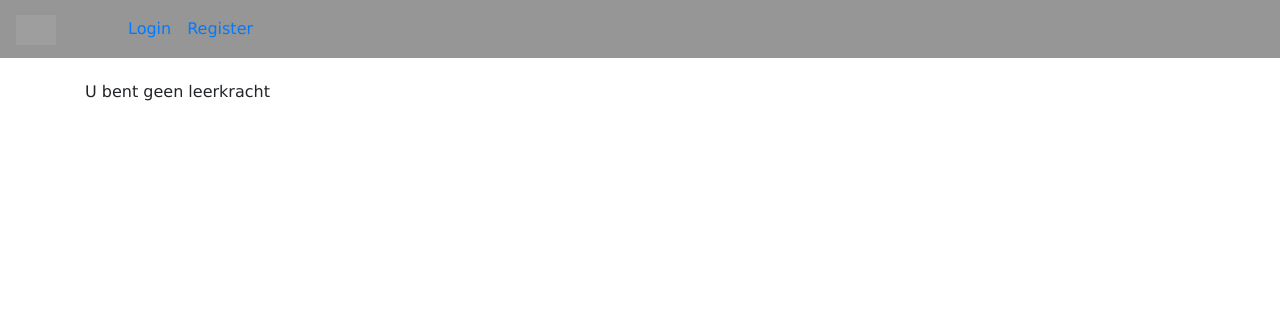
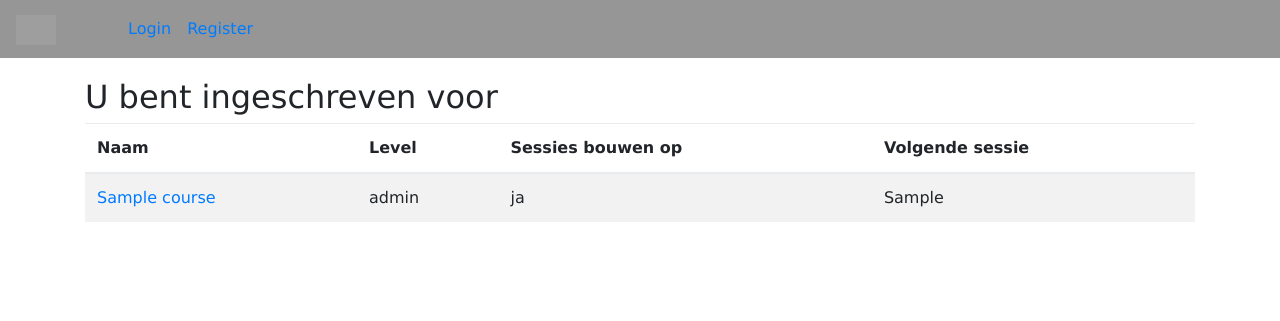
Before and after one commit to hgjd/opengym, a Django app: template coursemanaging/templates/coursemanaging/courses-user.html in a window 1280 px wide. Shown: the top 321 px of the page. Run offline with Django 3.2, Linux system fonts and the light colour scheme; the template is opened without the code that fills it: most values are stand-ins (such as "Sample title", 1, 10 or a date in 2020); some libraries are stand-ins or nearby versions; grey boxes are pictures that could not be loaded.

Commit message:
Add overvieuw courses

```diff
--- a/coursemanaging/models.py
+++ b/coursemanaging/models.py
@@ -99,6 +99,9 @@ class Course(models.Model):
     def __str__(self):
         return self.course_name
 
+    def get_next_session(self):
+        return Session.objects.filter(course=self).order_by('-start_datetime')[0]
+
 
 class Session(models.Model):
     course = models.ForeignKey(Course, related_name='sessions', default=1, null=True, blank=True)
--- a/coursemanaging/templates/coursemanaging/course-detail.html
+++ b/coursemanaging/templates/coursemanaging/course-detail.html
@@ -16,6 +16,10 @@
     <input type="hidden" name="join_course" value="true">
     <button type="submit" class="btn btn-primary">Shrijf je in</button>
 </form>
+{% elif is_teacher%}
+<button class="btn btn-success disabled">U bent leerkracht</button>
+{% else %}
+<button class="btn btn-success disabled">U bent ingeschreven</button>
 {% endif %}
 
 <h2>Leerkrachten</h2>
--- a/coursemanaging/templates/coursemanaging/courses-user.html
+++ b/coursemanaging/templates/coursemanaging/courses-user.html
@@ -43,6 +43,26 @@
 
 {% endif %}
 {% else %}
-<p>U bent geen leerkracht</p>
+<H2>U bent ingeschreven voor</H2>
+<table class="table table-striped">
+    <thead>
+    <tr>
+        <th>Naam</th>
+        <th>Level</th>
+        <th>Sessies bouwen op</th>
+        <th>Volgende sessie</th>
+    </tr>
+    </thead>
+    <tbody>
+    {% for course in courses_student %}
+    <tr>
+        <td><a href="{% url 'coursemanaging:course-detail' course.id %}"> {{course.course_name}} </a></td>
+        <td>{{course.get_course_level_display}}</td>
+        <td>{{course.build_up_sessions|yesno:"ja,nee"}}</td>
+        <td>{{course.get_next_session}}</td>
+    </tr>
+    {% endfor %}
+    </tbody>
+</table>
 {% endif %}
 {% endblock %}
--- a/opengym/templates/base.html
+++ b/opengym/templates/base.html
@@ -29,10 +29,7 @@
     <ul class="navbar-nav mr-auto ml-5">
         {% if user.is_authenticated %}
         <li>
-            <a class="nav-link" href="#">FLOP</a>
-        </li>
-        <li>
-            <a class="nav-link" href="#">FLEP</a>
+            <a class="nav-link" href="{% url 'coursemanaging:course-list' %}">Lessen</a>
         </li>
         {% else %}
         <li>
```
Also changed, not shown: coursemanaging/templates/coursemanaging/course-list.html (+20 -3 lines), coursemanaging/views.py (+7 -3 lines).
